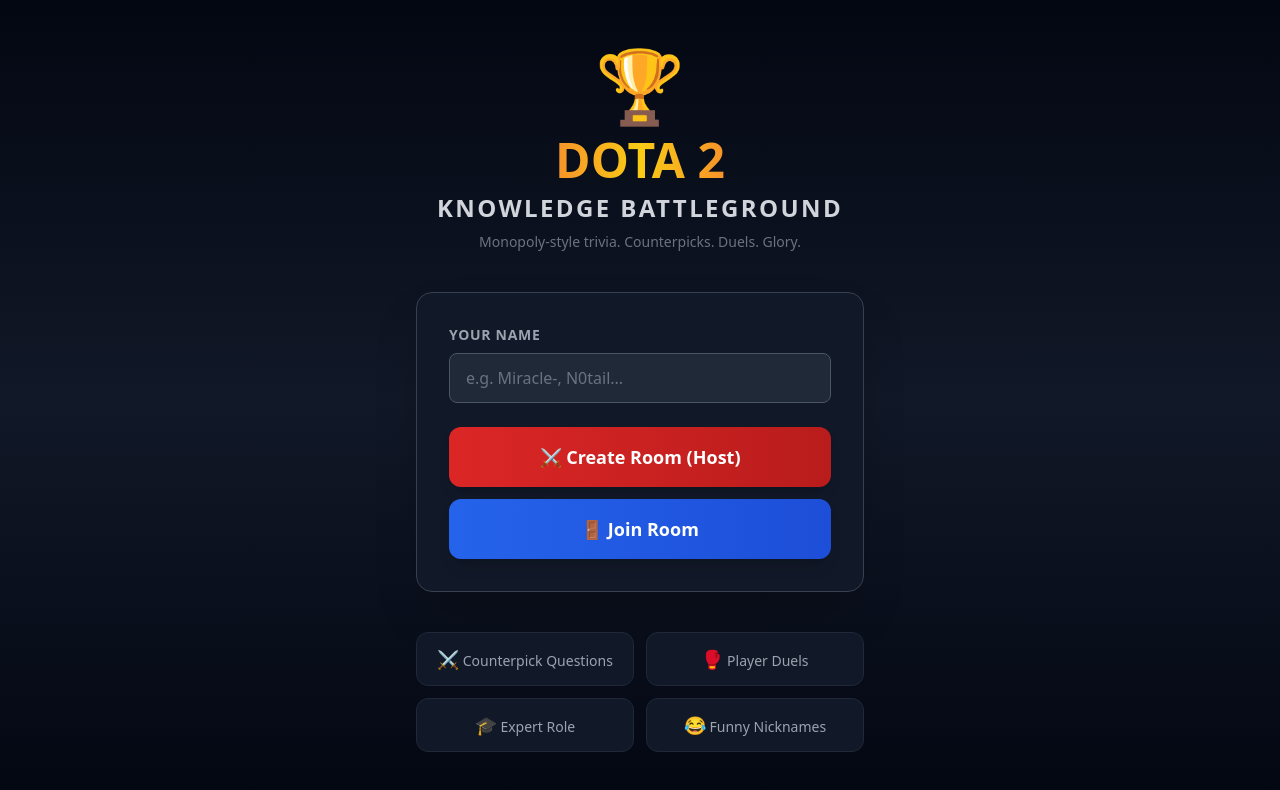
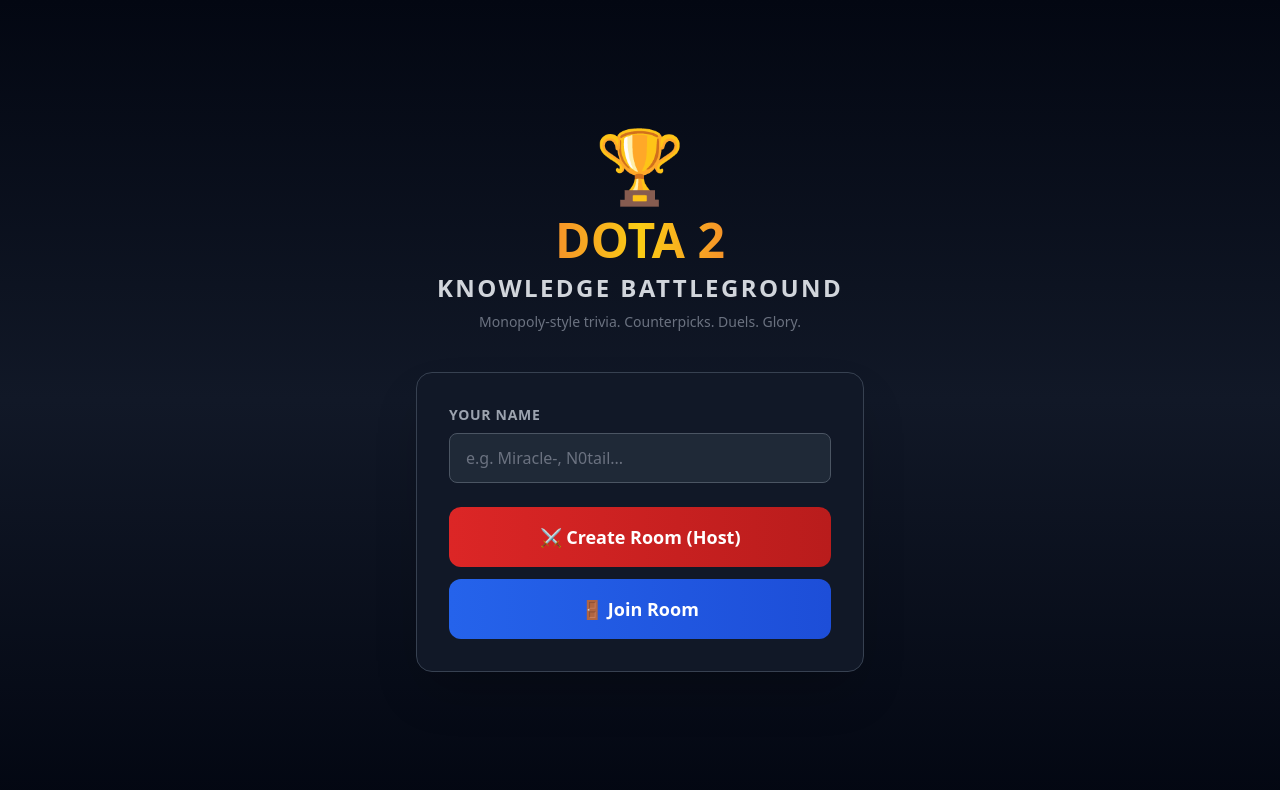
Before and after one commit to ivanvenberg/dota2, a Next.js app: page / in a window 1280 px wide. Shown: the top 790 px of the page. Built offline with nearby package versions, Linux system fonts and the light colour scheme.

Commit message:
Update page.tsx

```diff
--- a/app/page.tsx
+++ b/app/page.tsx
@@ -2,7 +2,10 @@
 import { useState } from "react";
 import { useRouter } from "next/navigation";
 import { v4 as uuidv4 } from "uuid";
-import { generateRoomCode } from "@/lib/gameLogic";
+
+function generateRoomCode() {
+  return Math.random().toString(36).substring(2, 7).toUpperCase();
+}
 
 export default function Home() {
   const router = useRouter();
@@ -12,7 +15,7 @@
   const [error, setError] = useState("");
 
   function handleCreate() {
-    if (!name.trim()) return setError("Enter your name first, hero.");
+    if (!name.trim()) return setError("Enter your name first.");
     const roomId = generateRoomCode();
     const playerId = uuidv4();
     localStorage.setItem("dota_player_id", playerId);
@@ -33,25 +36,16 @@
 
   return (
     <main className="min-h-screen flex flex-col items-center justify-center p-6 bg-gradient-to-b from-gray-950 via-gray-900 to-gray-950">
-      {/* Hero banner */}
       <div className="text-center mb-10">
         <div className="text-7xl mb-4">🏆</div>
-        <h1 className="text-5xl font-black text-transparent bg-clip-text bg-gradient-to-r from-red-500 via-yellow-400 to-red-500 mb-2">
-          DOTA 2
-        </h1>
-        <h2 className="text-2xl font-bold text-gray-300 tracking-widest uppercase">
-          Knowledge Battleground
-        </h2>
+        <h1 className="text-5xl font-black text-transparent bg-clip-text bg-gradient-to-r from-red-500 via-yellow-400 to-red-500 mb-2">DOTA 2</h1>
+        <h2 className="text-2xl font-bold text-gray-300 tracking-widest uppercase">Knowledge Battleground</h2>
         <p className="text-gray-500 mt-2 text-sm">Monopoly-style trivia. Counterpicks. Duels. Glory.</p>
       </div>
 
-      {/* Card */}
       <div className="bg-gray-900 border border-gray-700 rounded-2xl p-8 w-full max-w-md shadow-2xl">
-        {/* Name input always visible */}
         <div className="mb-6">
-          <label className="block text-sm font-semibold text-gray-400 mb-2 uppercase tracking-wider">
-            Your Name
-          </label>
+          <label className="block text-sm font-semibold text-gray-400 mb-2 uppercase tracking-wider">Your Name</label>
           <input
             type="text"
             value={name}
@@ -64,16 +58,10 @@
 
         {mode === "choose" && (
           <div className="flex flex-col gap-3">
-            <button
-              onClick={() => setMode("create")}
-              className="w-full bg-gradient-to-r from-red-600 to-red-700 hover:from-red-500 hover:to-red-600 text-white font-bold py-4 rounded-xl text-lg transition-all hover:scale-105 active:scale-95 shadow-lg"
-            >
+            <button onClick={() => setMode("create")} className="w-full bg-gradient-to-r from-red-600 to-red-700 hover:from-red-500 hover:to-red-600 text-white font-bold py-4 rounded-xl text-lg transition-all hover:scale-105">
               ⚔️ Create Room (Host)
             </button>
-            <button
-              onClick={() => setMode("join")}
-              className="w-full bg-gradient-to-r from-blue-600 to-blue-700 hover:from-blue-500 hover:to-blue-600 text-white font-bold py-4 rounded-xl text-lg transition-all hover:scale-105 active:scale-95 shadow-lg"
-            >
+            <button onClick={() => setMode("join")} className="w-full bg-gradient-to-r from-blue-600 to-blue-700 hover:from-blue-500 hover:to-blue-600 text-white font-bold py-4 rounded-xl text-lg transition-all hover:scale-105">
               🚪 Join Room
             </button>
           </div>
@@ -81,59 +69,35 @@
 
         {mode === "create" && (
           <div className="flex flex-col gap-4">
-            <p className="text-gray-400 text-sm text-center">
-              You'll be the <span className="text-yellow-400 font-bold">HOST</span> and can start the game, assign the expert, and ban wrong challengers.
-            </p>
+            <p className="text-gray-400 text-sm text-center">You'll be the <span className="text-yellow-400 font-bold">HOST</span> — start the game, assign the expert, ban wrong challengers.</p>
             <button onClick={handleCreate} className="w-full bg-gradient-to-r from-red-600 to-red-700 hover:from-red-500 hover:to-red-600 text-white font-bold py-4 rounded-xl text-lg transition-all hover:scale-105">
               🏁 Create Game Room
             </button>
-            <button onClick={() => setMode("choose")} className="text-gray-500 hover:text-gray-300 text-sm transition-colors">
-              ← Back
-            </button>
+            <button onClick={() => setMode("choose")} className="text-gray-500 hover:text-gray-300 text-sm transition-colors">← Back</button>
           </div>
         )}
 
         {mode === "join" && (
           <div className="flex flex-col gap-4">
             <div>
-              <label className="block text-sm font-semibold text-gray-400 mb-2 uppercase tracking-wider">
-                Room Code
-              </label>
+              <label className="block text-sm font-semibold text-gray-400 mb-2 uppercase tracking-wider">Room Code</label>
               <input
                 type="text"
                 value={joinCode}
                 onChange={(e) => { setJoinCode(e.target.value.toUpperCase()); setError(""); }}
                 placeholder="e.g. XK9FQ"
                 maxLength={5}
-                className="w-full bg-gray-800 border border-gray-600 rounded-lg px-4 py-3 text-white placeholder-gray-500 focus:outline-none focus:border-blue-500 transition-colors font-mono text-xl text-center tracking-widest uppercase"
+                className="w-full bg-gray-800 border border-gray-600 rounded-lg px-4 py-3 text-white placeholder-gray-500 focus:outline-none focus:border-blue-500 font-mono text-xl text-center tracking-widest uppercase"
               />
             </div>
             <button onClick={handleJoin} className="w-full bg-gradient-to-r from-blue-600 to-blue-700 hover:from-blue-500 hover:to-blue-600 text-white font-bold py-4 rounded-xl text-lg transition-all hover:scale-105">
               🚪 Join Game
             </button>
-            <button onClick={() => setMode("choose")} className="text-gray-500 hover:text-gray-300 text-sm transition-colors">
-              ← Back
-            </button>
+            <button onClick={() => setMode("choose")} className="text-gray-500 hover:text-gray-300 text-sm transition-colors">← Back</button>
           </div>
         )}
 
-        {error && (
-          <p className="mt-4 text-red-400 text-sm text-center font-semibold">{error}</p>
-        )}
-      </div>
-
-      {/* Feature list */}
-      <div className="mt-10 grid grid-cols-2 gap-3 max-w-md w-full text-center">
-        {[
-          { emoji: "⚔️", text: "Counterpick Questions" },
-          { emoji: "🥊", text: "Player Duels" },
-          { emoji: "🎓", text: "Expert Role" },
-          { emoji: "😂", text: "Funny Nicknames" },
-        ].map(({ emoji, text }) => (
-          <div key={text} className="bg-gray-900 border border-gray-800 rounded-xl p-3 text-gray-400 text-sm">
-            <span className="text-lg">{emoji}</span> {text}
-          </div>
-        ))}
+        {error && <p className="mt-4 text-red-400 text-sm text-center font-semibold">{error}</p>}
       </div>
     </main>
   );
```
